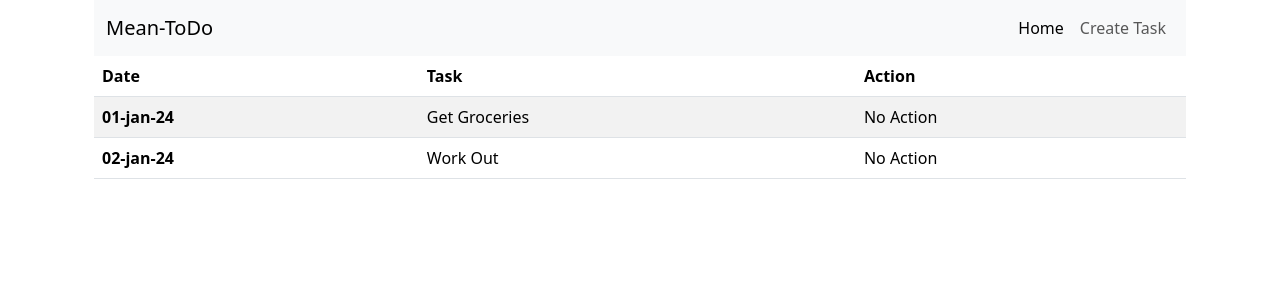
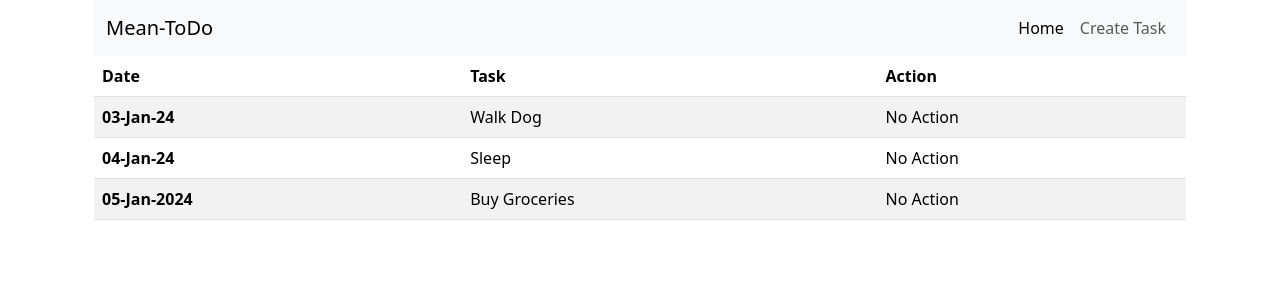
Before and after one commit to Dave-314land/mean-todo, an Angular app: page / in a window 1280 px wide. Shown: the top 300 px of the page. Built offline with nearby package versions, Linux system fonts and the light colour scheme.

Commit message:
get all tasks dynamically from mock service

```diff
--- a/src/app/shared/task-data.component.ts
+++ b/src/app/shared/task-data.component.ts
@@ -1,4 +1,4 @@
-import { Injectable } from '@angular/core'
+import { Component, Injectable } from '@angular/core'
 import { Task } from './task.model'
 
 @Injectable({providedIn: 'root'})
@@ -6,6 +6,7 @@ export class TaskDataService {
 
     tasks: Task[] = [
         new Task('03-Jan-24', 'Walk Dog'),
-        new Task('04-Jan-24', 'Sleep')
+        new Task('04-Jan-24', 'Sleep'),
+        new Task('05-Jan-2024', 'Buy Groceries')
     ]
 }
--- a/src/app/tasklist/tasklist.component.html
+++ b/src/app/tasklist/tasklist.component.html
@@ -8,14 +8,9 @@
             </tr>
         </thead>
         <tbody>
-            <tr>
-                <th scope="row">01-jan-24</th>
-                <td>Get Groceries</td>
-                <td>No Action</td>
-            </tr>
-            <tr>
-                <th scope="row">02-jan-24</th>
-                <td>Work Out</td>
+            <tr *ngFor="let task of tasks">
+                <th scope="row">{{ task.date }}</th>
+                <td>{{ task.entry }}</td>
                 <td>No Action</td>
             </tr>
         </tbody>
--- a/src/app/tasklist/tasklist.component.ts
+++ b/src/app/tasklist/tasklist.component.ts
@@ -1,11 +1,12 @@
 import { Component, OnInit } from '@angular/core';
 import { TaskDataService } from '../shared/task-data.component';
 import { Task } from '../shared/task.model';
+import { NgFor } from '@angular/common';
 
 @Component({
   selector: 'app-tasklist',
   standalone: true,
-  imports: [],
+  imports: [ NgFor ],
   templateUrl: './tasklist.component.html',
   styleUrl: './tasklist.component.css'
 })
```
